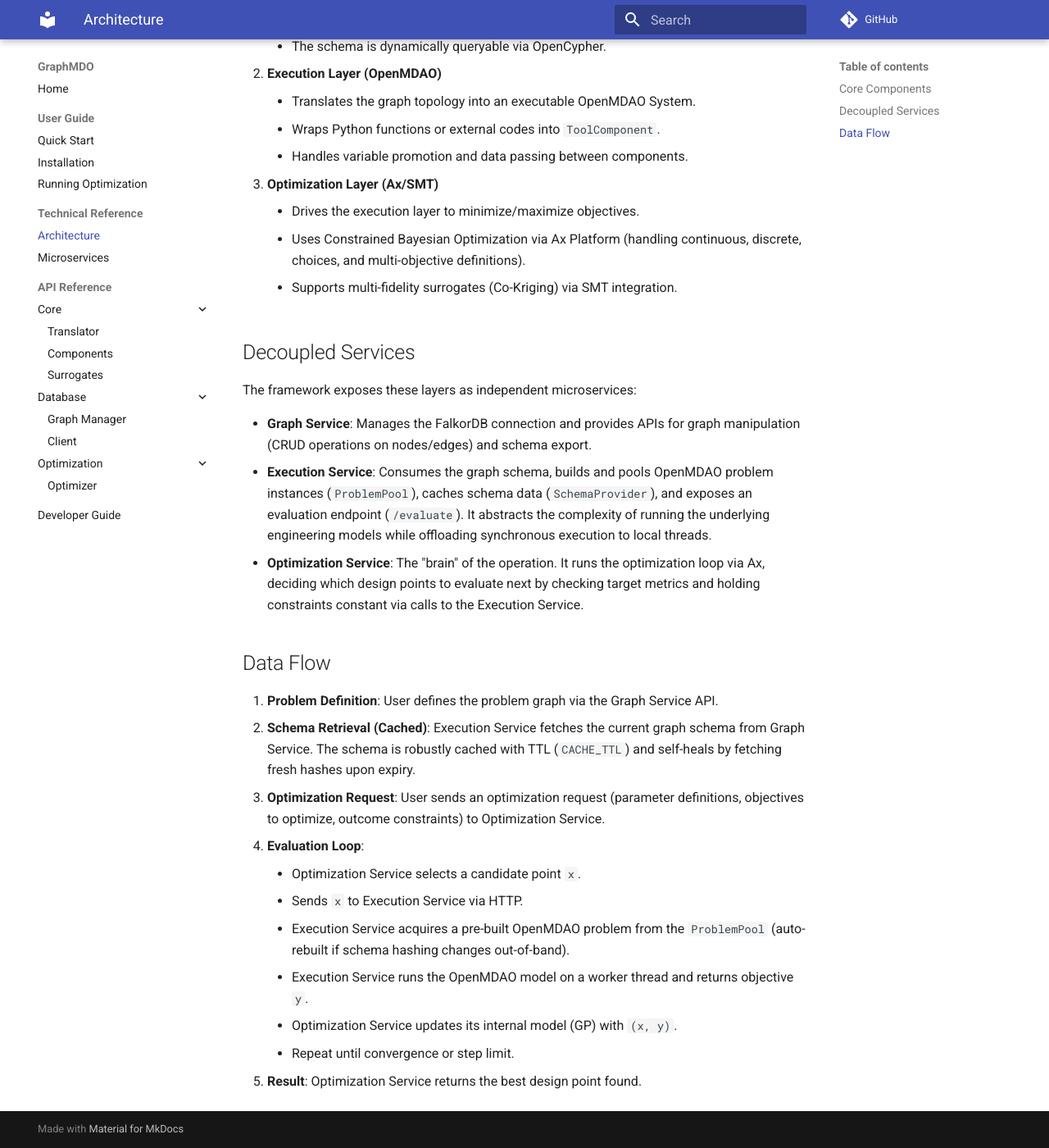
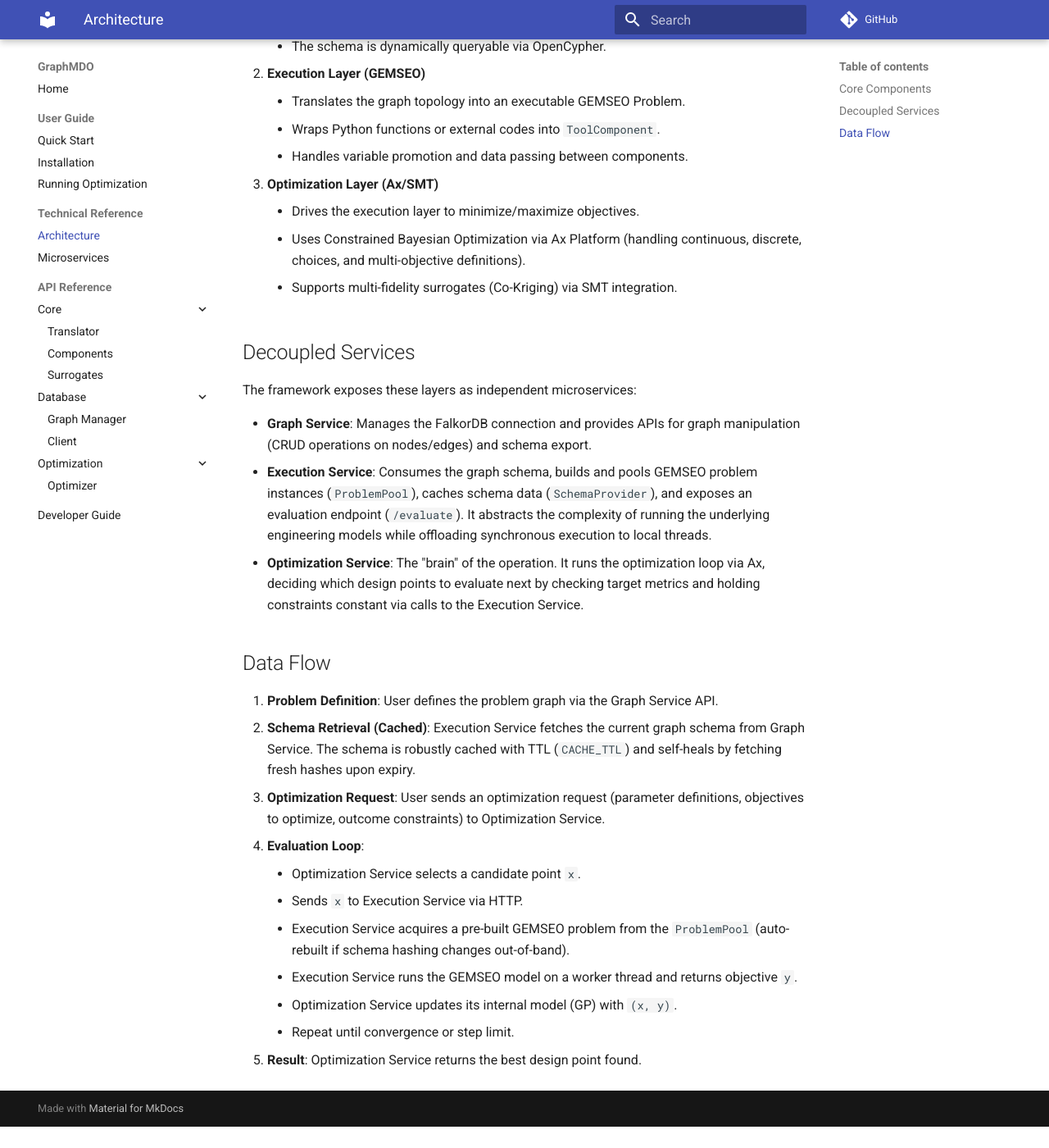
Before and after one commit to jultou-raa/GraphMDO, an MkDocs documentation site: the page built from docs/technical-reference/architecture.md, in a window 1280 px wide and 1400 px high, scrolled down 462 px. Shown: the whole window at 82% size. Built offline with MkDocs 1.6.1 and Material for MkDocs 9.7.7, drawn with Linux system fonts in a browser that asks for light colours; comment, search, counter and statistics services are not loaded; after the commit the page ends 1836 px from its top, so only the background shows below that.

Commit message:
docs: update README to reflect transition to GEMSEO stack (#21)
docs: finalize GEMSEO transition and update project metadata

- **Documentation Overhaul**: Replaced all mentions of legacy stack (KADMOS, openLEGO, OpenMDAO, CMDOWS) with GEMSEO in the README, technical references, and user guides.
- **Codebase Sanitization**: Cleared stale legacy references from `pyproject.toml`, core source files (`optimizer.py`, `topology.py`), and test configurations.
- **Project Visibility**: Added a PyPI version badge to the README for better package tracking.

Co-authored-by: jultou-raa <64092886+jultou-raa@users.noreply.github.com>

```diff
--- a/docs/technical-reference/architecture.md
+++ b/docs/technical-reference/architecture.md
@@ -12,8 +12,8 @@ The architecture consists of three primary layers:
     *   Edges represent data flow (Inputs To, Outputs From).
     *   The schema is dynamically queryable via OpenCypher.
 
-2.  **Execution Layer (OpenMDAO)**
-    *   Translates the graph topology into an executable OpenMDAO System.
+2.  **Execution Layer (GEMSEO)**
+    *   Translates the graph topology into an executable GEMSEO Problem.
     *   Wraps Python functions or external codes into `ToolComponent`.
     *   Handles variable promotion and data passing between components.
 
@@ -27,7 +27,7 @@ The architecture consists of three primary layers:
 The framework exposes these layers as independent microservices:
 
 *   **Graph Service**: Manages the FalkorDB connection and provides APIs for graph manipulation (CRUD operations on nodes/edges) and schema export.
-*   **Execution Service**: Consumes the graph schema, builds and pools OpenMDAO problem instances (`ProblemPool`), caches schema data (`SchemaProvider`), and exposes an evaluation endpoint (`/evaluate`). It abstracts the complexity of running the underlying engineering models while offloading synchronous execution to local threads.
+*   **Execution Service**: Consumes the graph schema, builds and pools GEMSEO problem instances (`ProblemPool`), caches schema data (`SchemaProvider`), and exposes an evaluation endpoint (`/evaluate`). It abstracts the complexity of running the underlying engineering models while offloading synchronous execution to local threads.
 *   **Optimization Service**: The "brain" of the operation. It runs the optimization loop via Ax, deciding which design points to evaluate next by checking target metrics and holding constraints constant via calls to the Execution Service.
 
 ## Data Flow
@@ -38,8 +38,8 @@ The framework exposes these layers as independent microservices:
 4.  **Evaluation Loop**:
     *   Optimization Service selects a candidate point `x`.
     *   Sends `x` to Execution Service via HTTP.
-    *   Execution Service acquires a pre-built OpenMDAO problem from the `ProblemPool` (auto-rebuilt if schema hashing changes out-of-band).
-    *   Execution Service runs the OpenMDAO model on a worker thread and returns objective `y`.
+    *   Execution Service acquires a pre-built GEMSEO problem from the `ProblemPool` (auto-rebuilt if schema hashing changes out-of-band).
+    *   Execution Service runs the GEMSEO model on a worker thread and returns objective `y`.
     *   Optimization Service updates its internal model (GP) with `(x, y)`.
     *   Repeat until convergence or step limit.
 5.  **Result**: Optimization Service returns the best design point found.
```
Also changed, not shown: README.md (+8 -7 lines), docs/index.md (+2 -2 lines), docs/technical-reference/microservices.md (+2 -2 lines), docs/user-guide/quick-start.md (+1 -1 lines).
